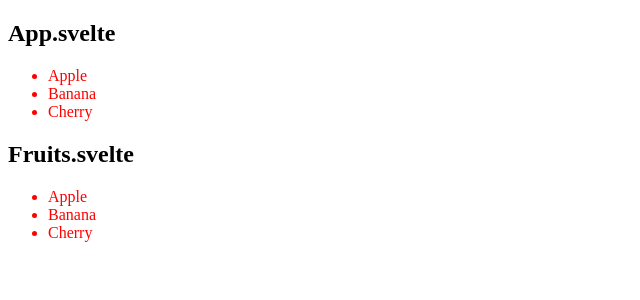
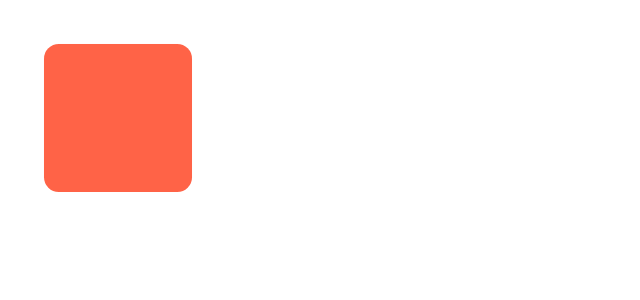
Before and after one commit to ChoJinmok/svelte-test, a Svelte app: page / in a window 1280 px wide. Shown: the top 300 px of the page, without its empty margins (0-640 px from the left). Built offline with nearby package versions, Linux system fonts and the light colour scheme.

Commit message:
Add: 클래스와 스타일 / 4. @keyframes 전역화

```diff
--- a/src/App.svelte
+++ b/src/App.svelte
@@ -1,51 +1,36 @@
-<script lang="ts">
-  import Fruits from './Fruits.svelte';
-</script>
+<div class="box" />
 
-<h2>App.svelte</h2>
-<ul class="fruits">
-  <li>Apple</li>
-  <li>Banana</li>
-  <li>Cherry</li>
-</ul>
-
-<Fruits />
-
-<!--
-  컴포넌트 내에서 style 태그로 작성하는 스타일은 기본적으로 해당 컴포넌트 내에서만 동작한다.
-  개발자 모드로 해당 요소의 스타일을 살펴보면 임의의 클래스가 들어가있는 것을 볼 수 있다.
-  임의의 클래스를 `스타일 해시`라고 부른다.
-  => Svelte는 해시 기호를 통해서 유효범위를 만들고 다른 컴포넌트에 영향이 가지않게 만든다.
-
-  스타일을 전역으로 주고 싶다면 해당 선택자 앞를 Global 수식어(Modifier)에 담아준다.
-  => 더이상 해시 기호가 붙지 않게 된다.
- -->
 <style>
-  /* .fruits {
-    color: red;
-  } */
-
-  :global(.fruits) {
-    color: red;
+  :global(body) {
+    padding: 60px;
   }
 
-:global(.jinmok) {
-    color: orange;
+  .box {
+    width: 100px;
+    height: 100px;
+    background-color: tomato;
+    border-radius: 10px;
+    animation: zoom .4s infinite alternate;
+  }
+
+  /* @ At-rules (CSS의 골뱅이 규칙) */
+  /**
+    keyframes도 역시 유효범위를 가진다. -> Global 키워드가 다르게 생김
+  */
+  /* @keyframes zoom {
+    0% {
+      transform: scale(1);
+    }
+    100% {
+      transform: scale(1.5);
+    }
+  } */
+  @keyframes -global-zoom {
+    0% {
+      transform: scale(1);
+    }
+    100% {
+      transform: scale(1.5);
+    }
   }
 </style>
-
-<!--
-  번들 css 파일에서 jinmok에 관한 스타일을 찾을 수 없다.
-  Svelte 컴파일러는 번들이 나오기 전에 전체 코드를 평가하는데
-  평가 시에 `jinmok`이라는 클래스가 붙어있는 요소가 없다.
-  -> 불필요한 선택자라고 판단 -> 번들에서 제외
-
-  `.jinmok` 선택자가 작성된 App.svelte 컴포넌트 내에 선택자와 매칭되는 요소가 없는 경우
-  Svelte 컴파일러가 `.jinmok` 선택자는 필요치 않다고 판단하므로 CSS 번들에 포함시키지 않는다.
-
-  => Svelte는 CSS도 최적화시킨다.
-
-  평소엔 이런 기능이 편리하지만 클래스를 동적으로 삽입시키는 경우 컴파일러 평가 당시 클래스를 포함하지 않을 수 있다.
-  만약 클래스가 번들에 포함되지 않았고 브라우저 런타임에서 동적으로 클래스가 추가되는 경우 CSS 번들에는 해당 스타일이 없다.
-  => Global 수식어(`global()`)를 사용하면 요소의 매칭 여부와 상관없이 해당 선택자를 번들에 포함한다.
--->
--- a/src/Fruits.svelte
+++ /dev/null
@@ -1,6 +0,0 @@
-<h2>Fruits.svelte</h2>
-<ul class="fruits">
-  <li>Apple</li>
-  <li>Banana</li>
-  <li>Cherry</li>
-</ul>
```
